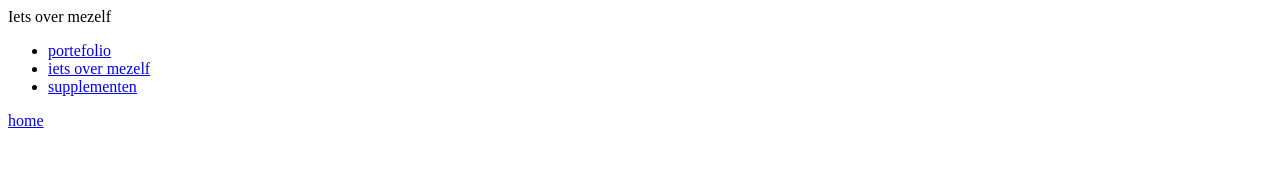
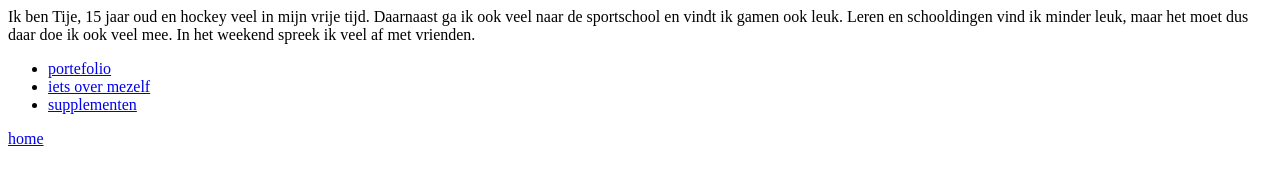
Before and after one commit to TijeRutgers/TijeRutgers.github.io, a plain HTML site: page binairstelsel.html in a window 1280 px wide. Drawn offline with Linux system fonts and the light colour scheme.

Commit message:
Update binairstelsel.html

```diff
--- a/binairstelsel.html
+++ b/binairstelsel.html
@@ -5,7 +5,7 @@
     <meta charset="utf-8">
   </head>
   <body>
-    Iets over mezelf
+    Ik ben Tije, 15 jaar oud en hockey veel in mijn vrije tijd. Daarnaast ga ik ook veel naar de sportschool en vindt ik gamen ook leuk. Leren en schooldingen vind ik minder leuk, maar het moet dus daar doe ik ook veel mee. In het weekend spreek ik veel af met vrienden.
     <br>
     <ul>
       <li><a href="index.html">portefolio</a></li>
```
